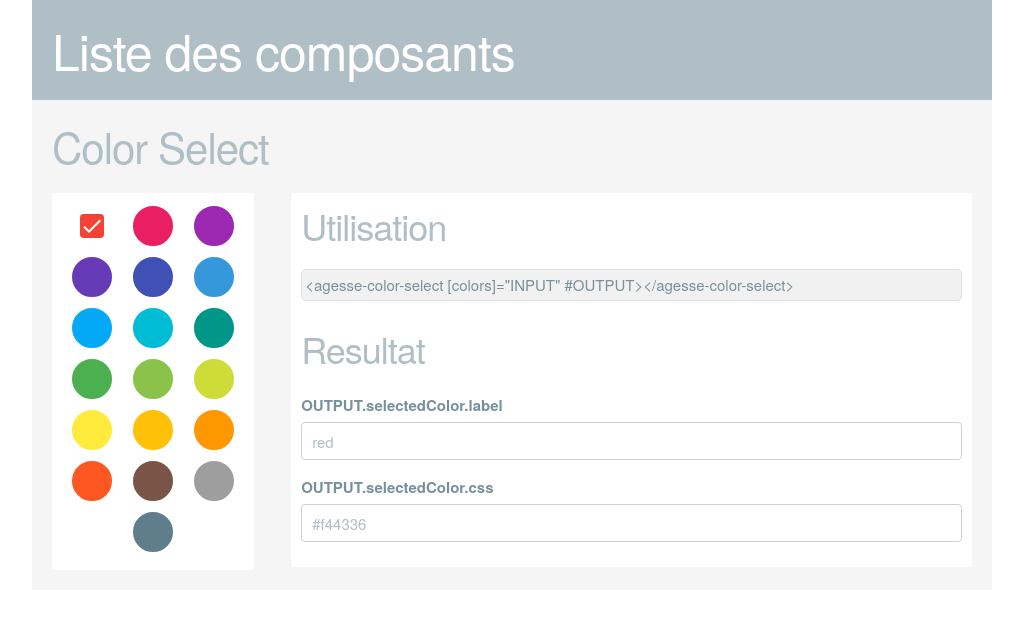
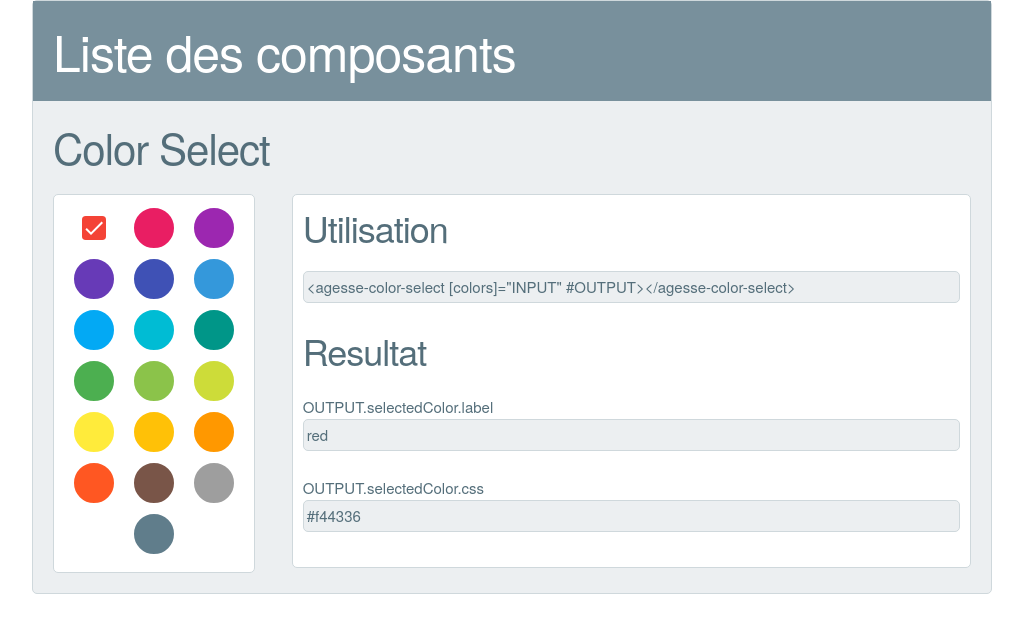
Before and after one commit to Agesse/ColorSelect, an Angular app: page / in a window 1280 px wide. Shown: the top 632 px of the page, without its empty margins (128-1151 px from the left). Built offline with nearby package versions, Linux system fonts and the light colour scheme.

Commit message:
feature: build git et couleurs accessibles

```diff
--- a/src/app/agesse.component.html
+++ b/src/app/agesse.component.html
@@ -2,7 +2,9 @@
   <h1>Liste des composants</h1>
   <h2>Color Select</h2>
   <div class="row">
-    <agesse-color-select class="three columns" [colors]="colors" #colorSelect></agesse-color-select>
+    <agesse-color-select class="three columns"
+      [colors]="colors"
+      #colorSelect></agesse-color-select>
 
     <div class="nine columns result">
       <h3>Utilisation</h3>
@@ -10,10 +12,10 @@
         &lt;agesse-color-select [colors]="INPUT" #OUTPUT&gt;&lt;/agesse-color-select&gt;
       </p>
       <h3>Resultat</h3>
-      <label for="label">OUTPUT.selectedColor.label</label>
-      <input class="u-full-width" type="text" [value]="colorSelect.selectedColor.label" id="label">
-      <label for="css">OUTPUT.selectedColor.css</label>
-      <input class="u-full-width" type="text" [value]="colorSelect.selectedColor.css" id="css">
+      <span>OUTPUT.selectedColor.label</span>
+      <p>{{colorSelect.selectedColor.label}}</p>
+      <span>OUTPUT.selectedColor.css</span>
+      <p>{{colorSelect.selectedColor.css}}</p>
     </div>
   </div>
 </div>
--- a/src/app/agesse.component.scss
+++ b/src/app/agesse.component.scss
@@ -1,6 +1,8 @@
 .container {
-  background: #F5F5F5;
-  color: #B0BEC5;
+  background: #ECEFF1;
+  color: #546E7A;
+  border: 1px solid #CFD8DC;
+  border-radius: 5px;
 }
 
 .row {
@@ -8,7 +10,7 @@
 }
 
 h1 {
-  background: #B0BEC5;
+  background: #78909C;
   color: white;
   padding: 2rem;
 }
@@ -20,17 +22,14 @@
 
 .columns {
   background: white;
+  border-radius: 5px;
+  border: 1px solid #CFD8DC;
   padding: 1rem;
 }
 
 p {
-  background: #F1F1F1;
-  color: #78909C;
+  background: #ECEFF1;
   padding: 3px;
-  border: 1px solid #E1E1E1;
+  border: 1px solid #CFD8DC;
   border-radius: 5px;
 }
-
-label {
-  color: #78909C;
-}
--- a/src/app/color-select/color-select/color-select.component.scss
+++ b/src/app/color-select/color-select/color-select.component.scss
@@ -49,5 +49,5 @@
 input:hover + label > span {
   //outline: 5px auto -webkit-focus-ring-color;
   transform: scale(.6, .6);
-  border-color: rgba(0, 0, 0, .4);
+  border-color: rgba(0, 0, 0, .2);
 }
```
Also changed, not shown: 9 other files (tests, documents, lock files or other folders).
